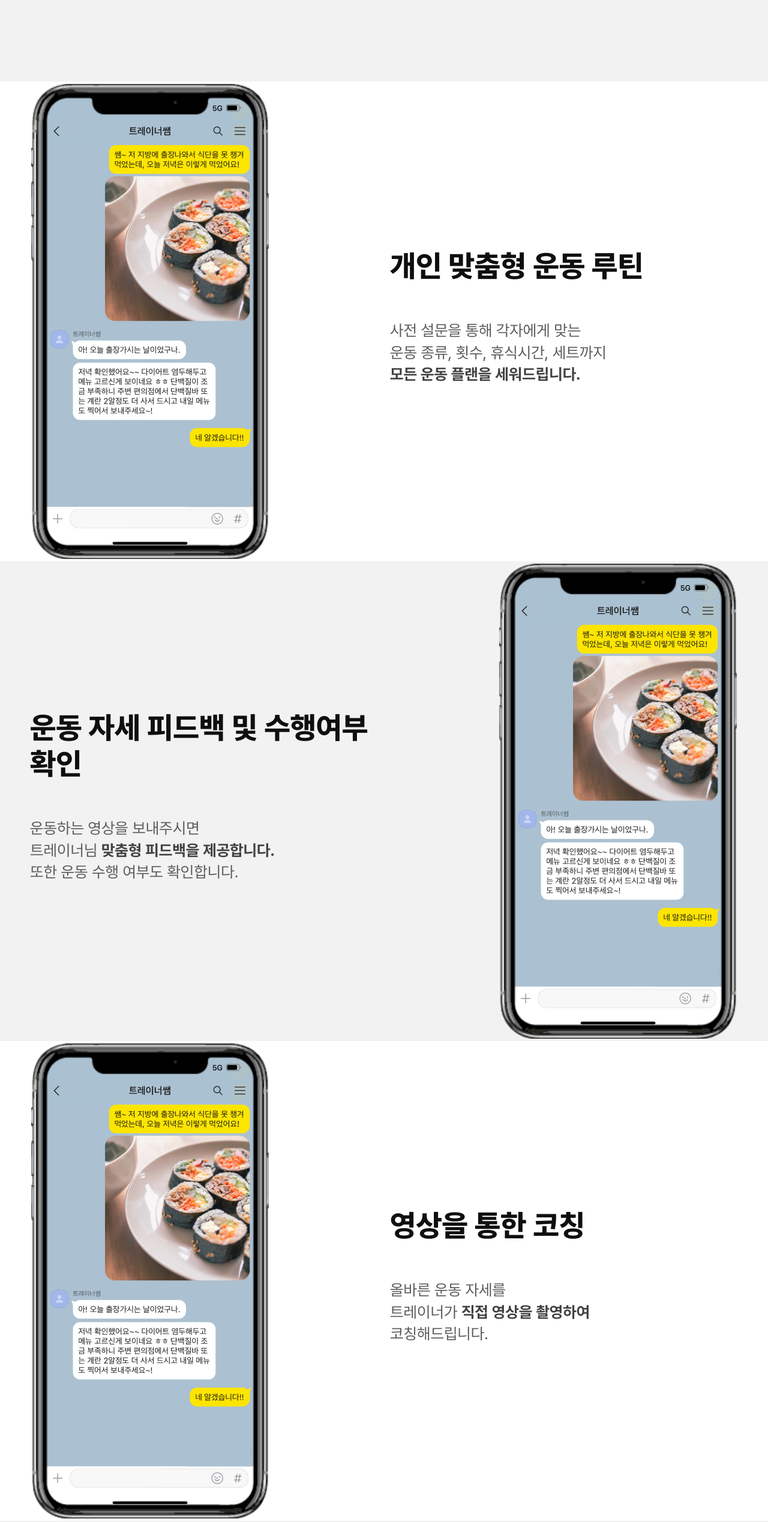
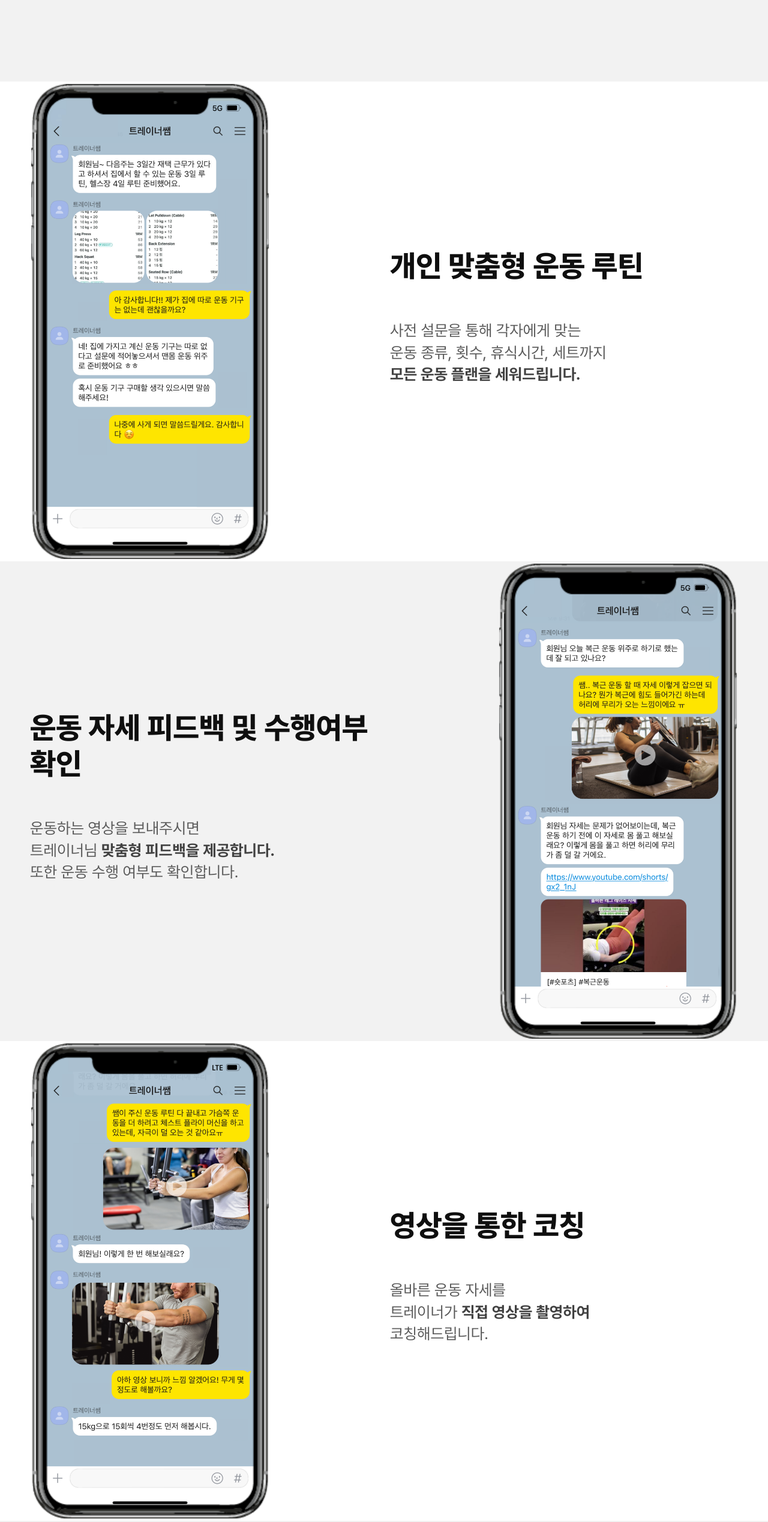
Before and after one commit to hi-story4/dafit_korea, a Next.js app: page / in a window 1280 px wide. Shown: the part 8240-10778 px from the top of the page at 60% size. Built offline with nearby package versions, Linux system fonts and the light colour scheme.

Commit message:
chore: 카톡이미지수정 및 가격 수정

```diff
--- a/app/page.js
+++ b/app/page.js
@@ -204,8 +204,8 @@ export default function Home() {
           <div className="fifthSectionWrap">
             <div className="kakaoImgBox ">
               <Image
-                src={kakao5}
-                alt="kakao5"
+                src={kakao1}
+                alt="kakao1"
                 height={800}
                 layout="responsive"
               />
@@ -240,8 +240,8 @@ export default function Home() {
             </div>
             <div className="kakaoImgBox ">
               <Image
-                src={kakao5}
-                alt="kakao5"
+                src={kakao2}
+                alt="kakao2"
                 height={800}
                 layout="responsive"
               />
@@ -253,8 +253,8 @@ export default function Home() {
           <div className="fifthSectionWrap">
             <div className="kakaoImgBox ">
               <Image
-                src={kakao5}
-                alt="kakao5"
+                src={kakao3}
+                alt="kakao3"
                 height={800}
                 layout="responsive"
               />
@@ -287,8 +287,8 @@ export default function Home() {
             </div>
             <div className="kakaoImgBox ">
               <Image
-                src={kakao5}
-                alt="kakao5"
+                src={kakao4}
+                alt="kakao4"
                 height={800}
                 layout="responsive"
               />
--- a/app/register/page.js
+++ b/app/register/page.js
@@ -48,21 +48,21 @@ export default function register() {
             <Pricebox
               title="운동 플랜"
               subTitle="개인 맞춤 운동 관리"
-              price="99,000₩"
+              price="₩119,900"
               link="https://tally.so/r/mOGgG7"
               textList={textList1}
             />
             <Pricebox
               title="식단 플랜"
               subTitle="개인 맞춤 식단 관리"
-              price="99,000₩"
+              price="₩119,000"
               link="https://tally.so/r/nGlglp"
               textList={textList2}
             />
             <Pricebox
               title="종합 플랜"
               subTitle="개인 맞춤 운동 및 식단 관리"
-              price="179,000₩"
+              price="₩199,000₩"
               link="https://tally.so/r/3lreG6"
               textList={textList3}
             />
```
